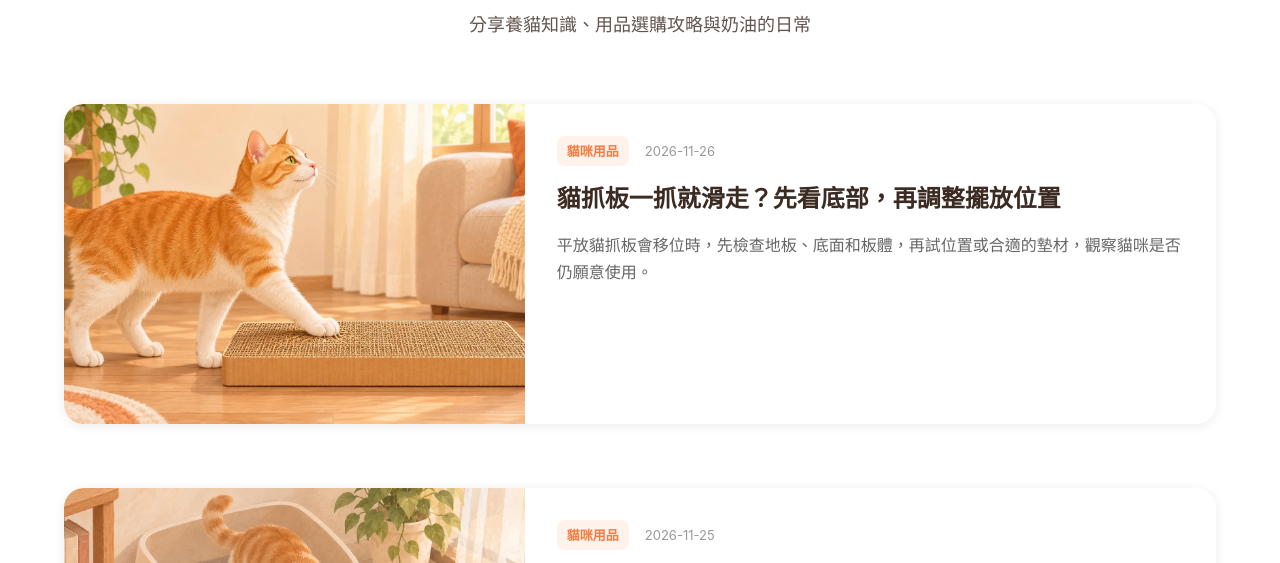
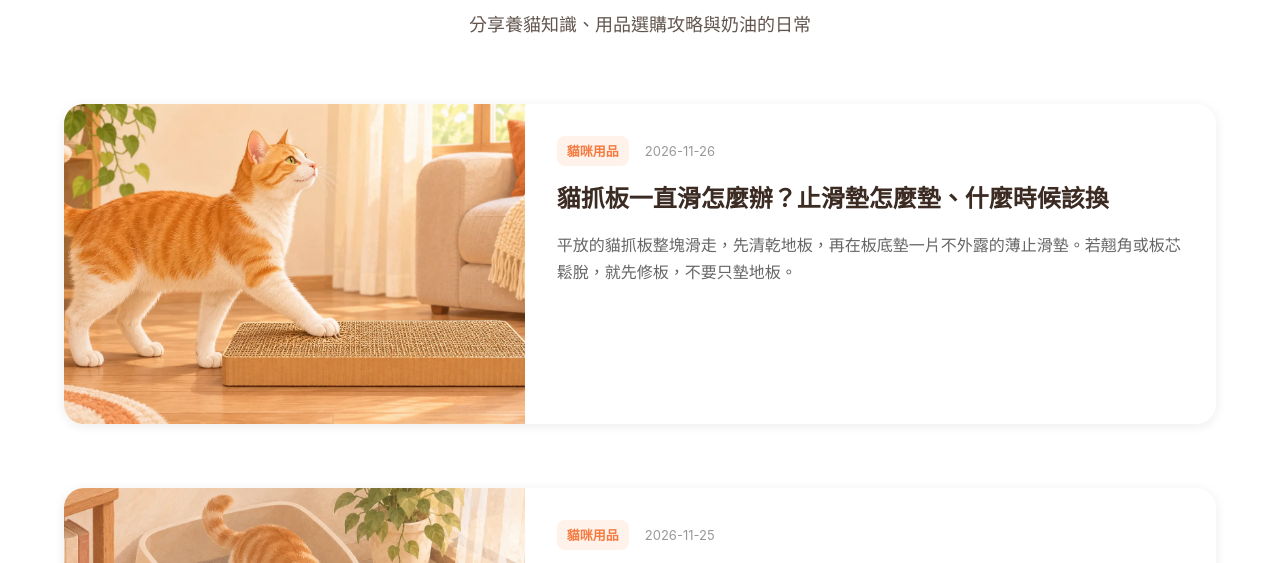
Before and after one commit to chenyuming616/pandacat-landing-page, a website: page blog/index.html in a window 1280 px wide. Shown: the part 206-769 px from the top of the page. Drawn offline with Linux system fonts and the light colour scheme.

Commit message:
Fix actionable cat scratcher guidance: blog/index.html

```diff
--- a/blog/index.html
+++ b/blog/index.html
@@ -114,8 +114,8 @@
                                 <span class="blog-card__category">貓咪用品</span>
                                 <time class="blog-card__date" datetime="2026-11-26">2026-11-26</time>
                             </div>
-                            <h2 class="blog-card__title">貓抓板一抓就滑走？先看底部，再調整擺放位置</h2>
-                            <p class="blog-card__summary">平放貓抓板會移位時，先檢查地板、底面和板體，再試位置或合適的墊材，觀察貓咪是否仍願意使用。</p>
+                            <h2 class="blog-card__title">貓抓板一直滑怎麼辦？止滑墊怎麼墊、什麼時候該換</h2>
+                            <p class="blog-card__summary">平放的貓抓板整塊滑走，先清乾地板，再在板底墊一片不外露的薄止滑墊。若翹角或板芯鬆脫，就先修板，不要只墊地板。</p>
                         </div>
                     </a>
                 </article>
```
